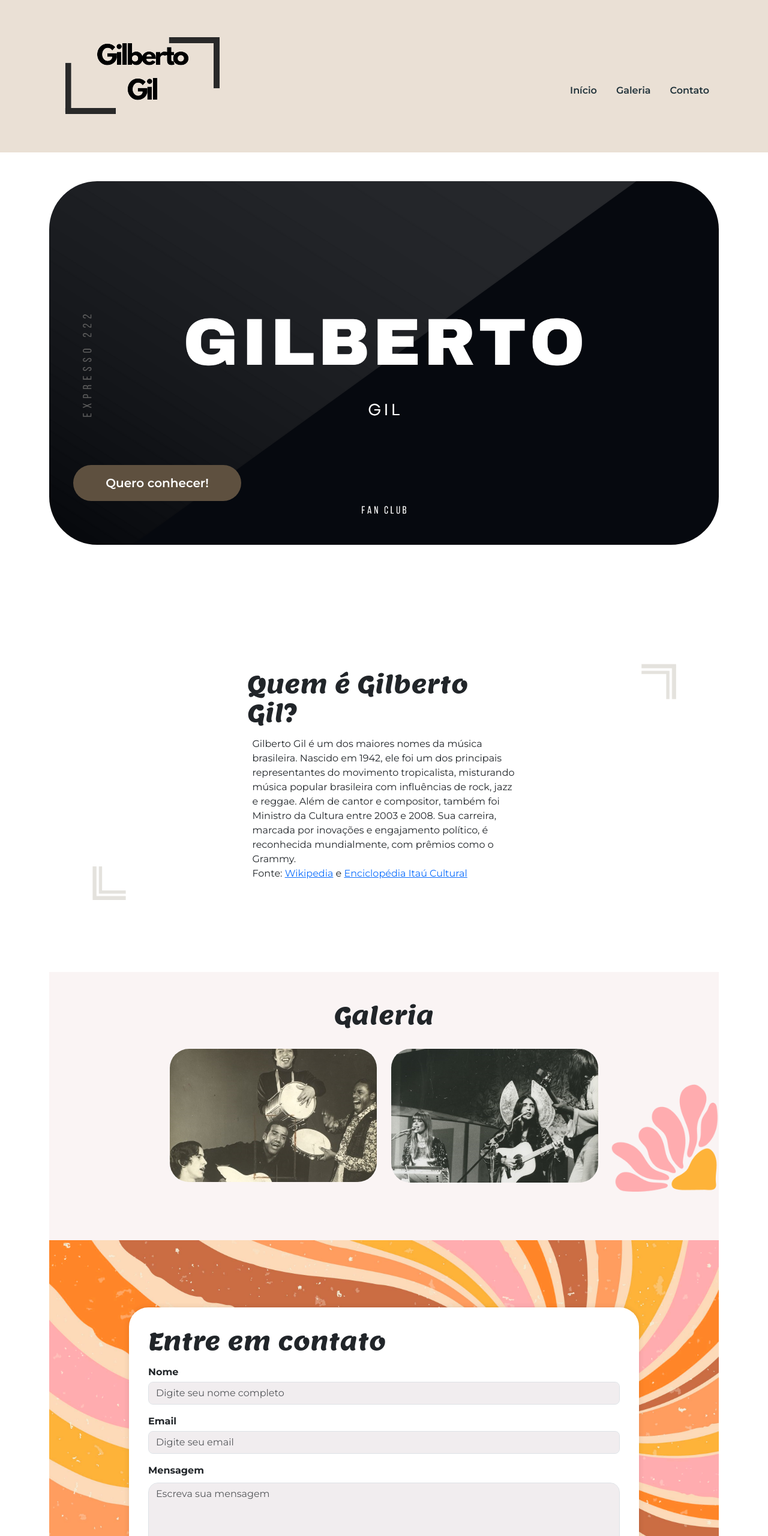
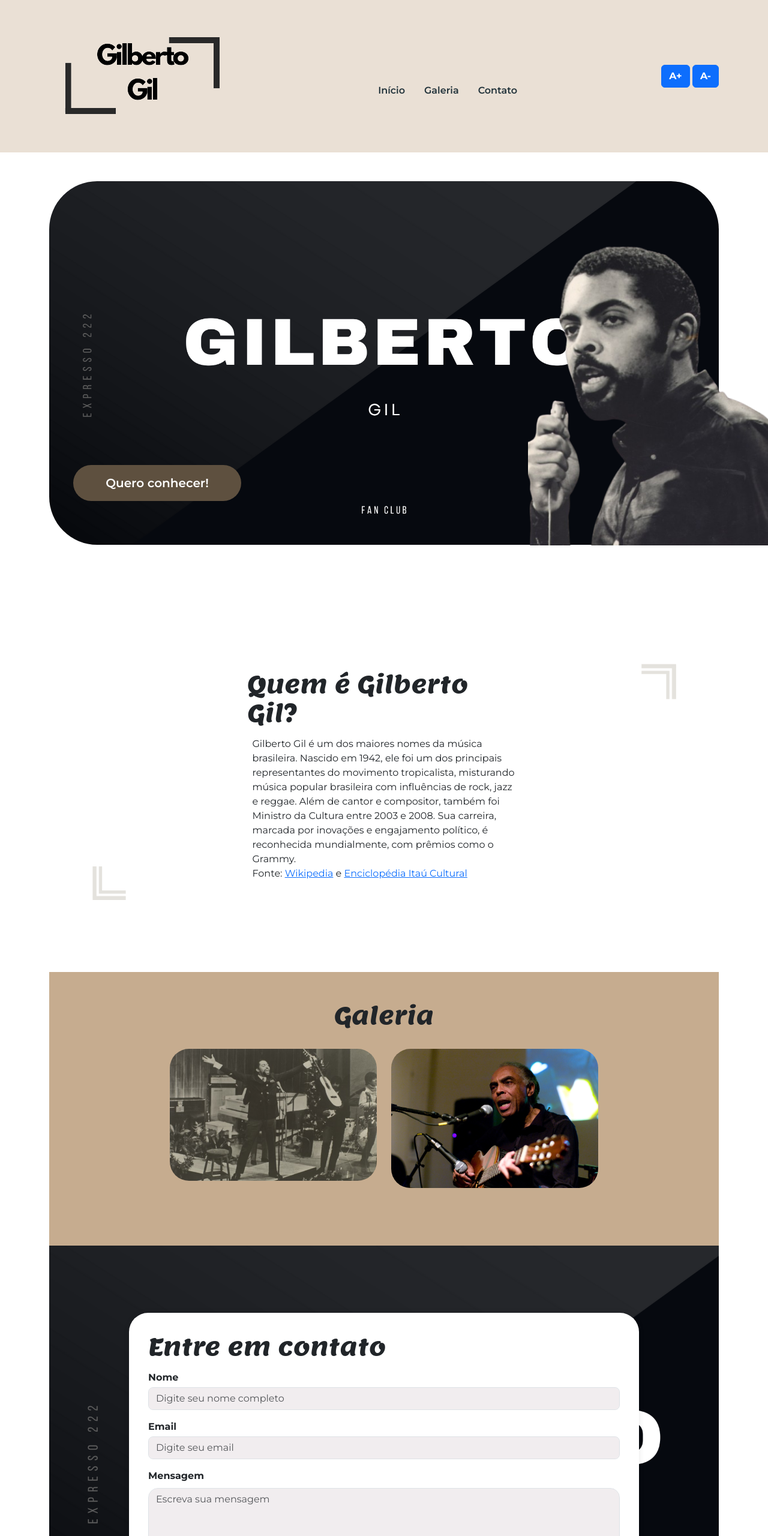
Before and after one commit to teotoniojr/2025-acessibilidade-ex, a plain HTML site: page index.html in a window 1280 px wide. Shown: the top 2560 px of the page at 60% size. Drawn offline with nearby package versions, Linux system fonts and the light colour scheme.

Commit message:
Add files via upload

```diff
--- a/index.html
+++ b/index.html
@@ -21,7 +21,12 @@
                 <li class="nav-item"><a class="nav-link" href="#galeria">Galeria</a></li>
                 <li class="nav-item"><a class="nav-link" href="#contato">Contato</a></li>
             </ul>
+            <div class="acessibilidade">
+                <button id="aumentar-fonte" class="btn btn-primary fw-bold">A+</button>
+                <button id="diminuir-fonte" class="btn btn-primary fw-bold">A-</button>
+            </div>
         </nav>
+
 
     </header>
 
@@ -35,6 +40,8 @@
                         class="btn btn-primary btn-lg botao-inicio fw-semibold">Quero
                         conhecer!</a>
                 </div>
+                <!-- Para adicionar imagem e as classes img-fluid e img-inicio e title -->
+                <img src="img/gil-semfundo.png" alt="Foto antiga de Gilberto Gil, cantando no microfone." title="Gilberto Gil, nos anos 1960 (2) - dominio publico" class="img-fluid img-inicio">
 
             </div>
         </section>
@@ -58,11 +65,10 @@
 
                 <div class="row justify-content-md-center">
                     <div class="col-md-4">
-                        <img src="img/lossy-page1-640px-Jorge_Ben_e_o_Trio_Mocotó_no_Teatro_da_Lagoa,_1971.tif.jpg"
-                            class="img-fluid rounded-5" loading="lazy">
+                        <img src="img/gil3.jpg" title="Gilberto Gil singing with guitar. licenc" class="img-fluid rounded-5" loading="lazy">
                     </div>
                     <div class="col-md-4">
-                        <img src="img/lossy-page1-640px-Os_Mutantes_2.tif.jpg" class="img-fluid rounded-5"
+                        <img src="img/Gilberto_Gil_with_guitar.jpg" title="Gilberto Gil, nos anos 1960 (1) - dominio publico" class="img-fluid rounded-5"
                             loading="lazy">
                     </div>
                 </div>
--- /dev/null
+++ b/script.js
@@ -0,0 +1,17 @@
+document.addEventListener('DOMContentLoaded', function() {
+    const aumentaFonteBotao = document.getElementById('aumentar-fonte');
+    const diminuiFonteBotao = document.getElementById('diminuir-fonte');
+
+    let tamanhoAtualFonte = 1;
+
+    aumentaFonteBotao.addEventListener('click', function() {
+        tamanhoAtualFonte += 0.1;
+        document.body.style.fontSize = `${tamanhoAtualFonte}rem`;
+    });
+
+    diminuiFonteBotao.addEventListener('click', function() {
+        tamanhoAtualFonte -= 0.1;
+        document.body.style.fontSize = `${tamanhoAtualFonte}rem`;
+    });
+
+})
--- a/styles.css
+++ b/styles.css
@@ -48,8 +48,8 @@
 .img-inicio {
     position: absolute;
     right: 0;
-    top: 18rem;
-    width: 45rem;
+    top: 22rem;
+    width: 25rem;
     height: auto;
 }
 
@@ -109,17 +109,14 @@
 }
 
 #galeria {
-    background-color: #FAF4F4;
+    background-color: var(--marrom);
 
 }
 
-.fundo-galeria {
-    background: url('img/flor-bottom-direita.png') bottom right no-repeat;
-    background-size: 180px 180px;
-}
+
 
 #contato {
-    background-image: url('img/4965007.jpg');
+    background-image: url('img/fundo.png');
     background-size: cover;
     padding: 4rem 0;
     /* Espaçamento interno para a seção de contato */
```
Also changed, not shown: img/Gilberto_Gil_with_guitar.jpg (added), img/gil-semfundo.png (added), img/gil2.jpg (added), img/gil3.jpg (added).
